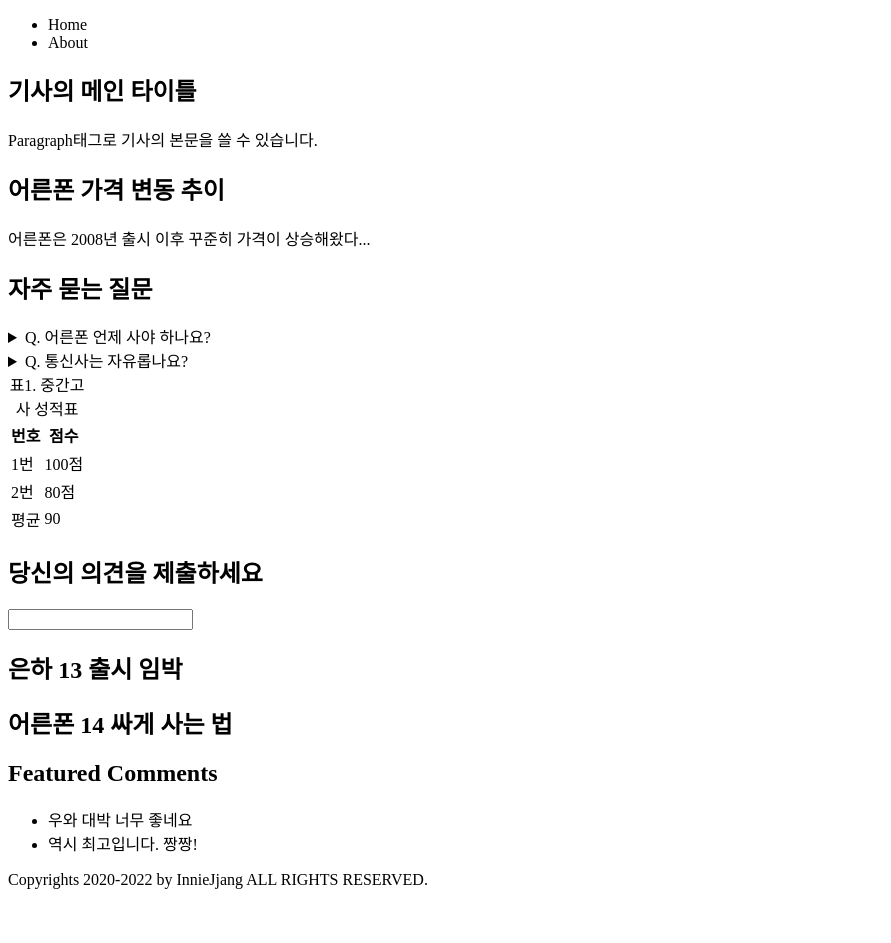
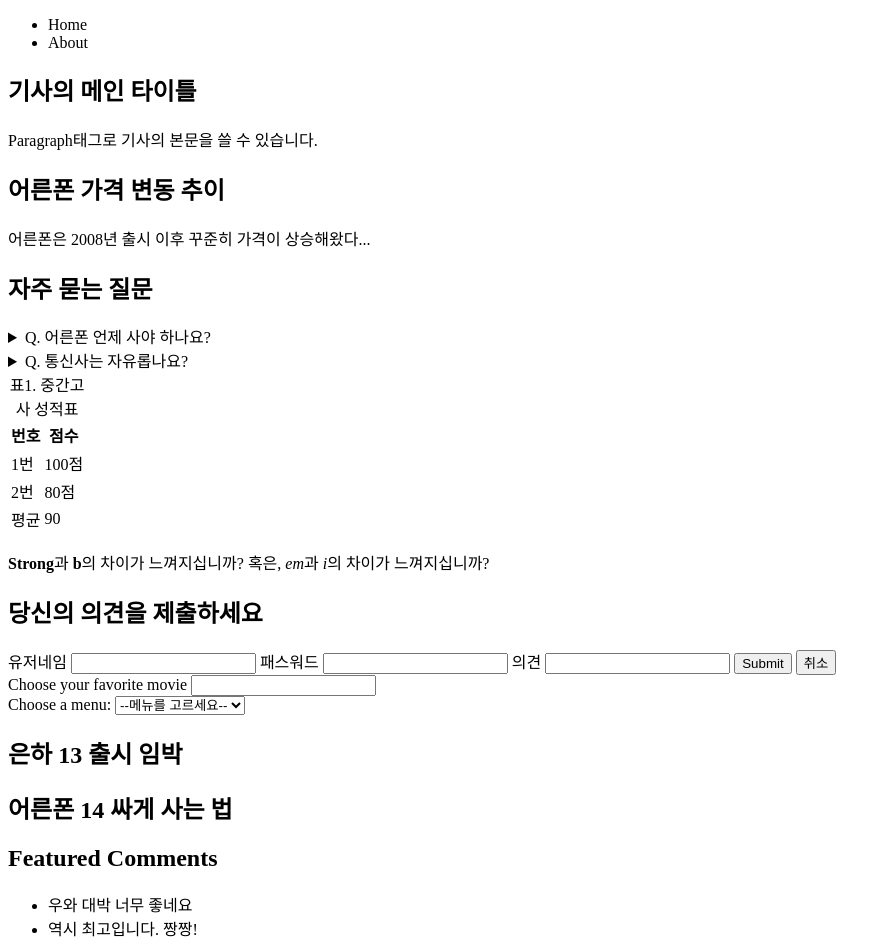
Before and after one commit to Innieee/Web-lab, a plain HTML site: page symantic.html in a window 1280 px wide. Shown: the top 943 px of the page, without its empty margins (0-891 px from the left). Before the commit the page ends 897 px from the top, so only its background shows below. Drawn offline with Linux system fonts and the light colour scheme.

Commit message:
5th Class

```diff
--- a/symantic.html
+++ b/symantic.html
@@ -66,12 +66,47 @@
         </tfoot>
       </table>
     </main>
+    <article>
+      <p>
+        <strong>Strong</strong>과
+        <b>b</b>의 차이가 느껴지십니까?
+        혹은, <em>em</em>과
+        <i>i</i>의 차이가 느껴지십니까?
+      </p>
+    </article>
 
     <article>
       <h2>당신의 의견을 제출하세요</h2>
       <form action="#" method="post">
+        <label for="u-name">유저네임</label> <!--라벨링을 해줘야 무슨칸인지 알아-->
+        <input type="text" id="uname" name="uname">
+        <label for="u-pw">패스워드</label>
+        <input type="password" id="u-pw" name="u-pw">
+        <span>의견</span> <!--span과 label의 차이점-->
         <input type="text" id="opinion" name="opinion">
+        <input type="submit">
+        <button type="reset">취소</button>
       </form>
+    </article>
+
+    <article>
+      <label for="user-movie">Choose your favorite movie</label>
+<input list="movies" id="user-movie" name="movie">
+<datalist id="movies">
+  <option value="Dune"></option>
+  <option value="Arrival"></option>
+  <option value="Blade Runner 2049"></option>
+</datalist>
+    </article>
+
+    <article>
+      <label for="coffee-menu">Choose a menu:</label>
+      <select name="coffee" if="coffee-menu">
+        <option value="">--메뉴를 고르세요--</option>
+        <option value="Americano">--Americano--</option>
+        <option value="latte">--Cafe latte--</option>
+        <option value="mocha">--Cafe mocha--</option>
+      </select>
     </article>
 
     <article id="featured-posts"> <!--같이 보면 좋은 주제, 반복되는 구조-->
```
